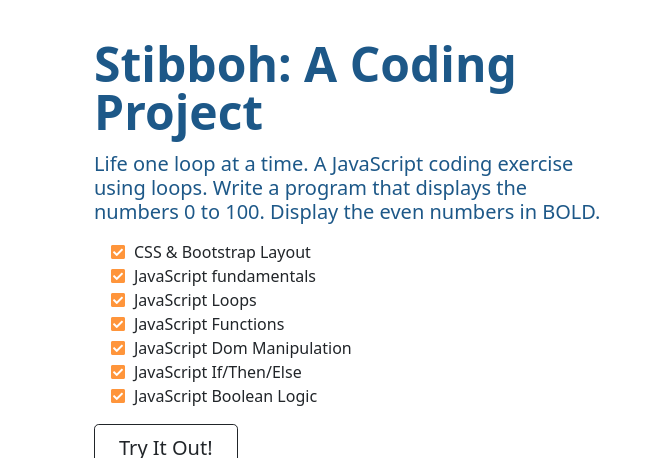
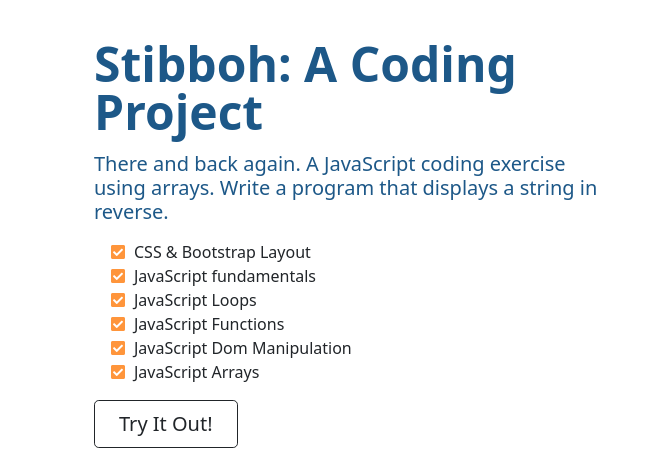
Before and after one commit to harrisonapickettiv/stibboh, a website built with Parcel: page src/index.html in a window 1280 px wide. Shown: the part 56-514 px from the top of the page, 0-670 px from the left. Built offline with nearby package versions, Linux system fonts and the light colour scheme; files whose address does not match are found by name.

Commit message:
Update mini-project description

```diff
--- a/src/index.html
+++ b/src/index.html
@@ -176,9 +176,8 @@
               Stibboh: A Coding Project
             </h1>
             <h4 class="lead">
-              Life one loop at a time. A JavaScript coding exercise using loops.
-              Write a program that displays the numbers 0 to 100. Display the
-              even numbers in <strong>BOLD.</strong>
+              There and back again. A JavaScript coding exercise using arrays.
+              Write a program that displays a string in reverse.
             </h4>
             <ul class="fa-ul pt-2 checklist">
               <li>
@@ -203,11 +202,7 @@
               </li>
               <li>
                 <span class="fa-li"><i class="fas fa-check-square"></i></span
-                >JavaScript If/Then/Else
-              </li>
-              <li>
-                <span class="fa-li"><i class="fas fa-check-square"></i></span
-                >JavaScript Boolean Logic
+                >JavaScript Arrays
               </li>
             </ul>
             <div>
```
